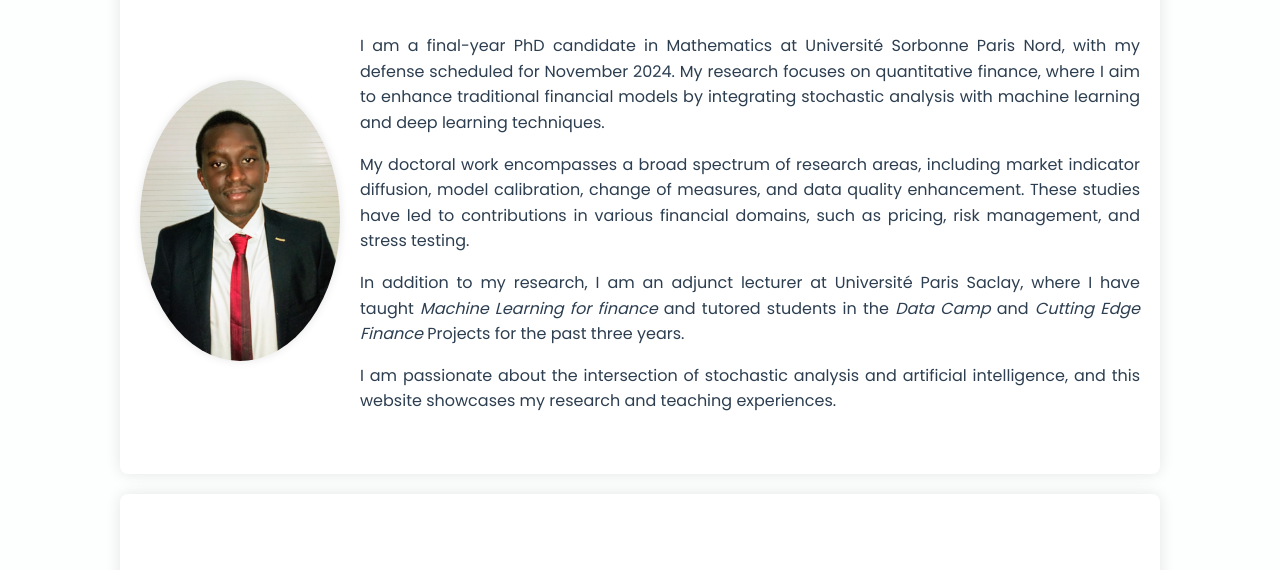
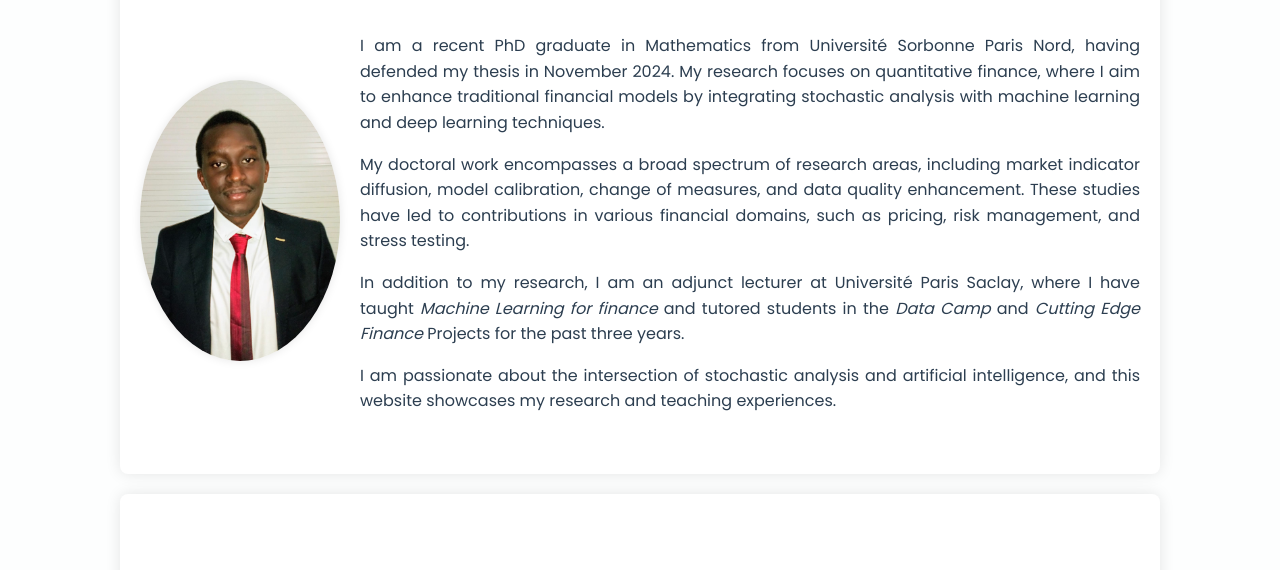
Before and after one commit to DjibrilSARR/ds_website, a plain HTML site: page index.html in a window 1280 px wide. Shown: the part 210-780 px from the top of the page. Drawn offline with Linux system fonts and the light colour scheme.

Commit message:
Update index.html
From PhD Candidate to PhD, babyyyyy!

```diff
--- a/index.html
+++ b/index.html
@@ -370,7 +370,7 @@
             <img src="pp.jpeg" alt="Profile Photo">
             <div class="intro">
                 <p>
-                    I am a final-year PhD candidate in Mathematics at Université Sorbonne Paris Nord, with my defense scheduled for November 2024. My research focuses on quantitative finance, where I aim to enhance traditional financial models by integrating stochastic analysis with machine learning and deep learning techniques.
+                    I am a recent PhD graduate in Mathematics from Université Sorbonne Paris Nord, having defended my thesis in November 2024. My research focuses on quantitative finance, where I aim to enhance traditional financial models by integrating stochastic analysis with machine learning and deep learning techniques.
                 </p>
                 <p>
                     My doctoral work encompasses a broad spectrum of research areas, including market indicator diffusion, model calibration, change of measures, and data quality enhancement. These studies have led to contributions in various financial domains, such as pricing, risk management, and stress testing.
```
